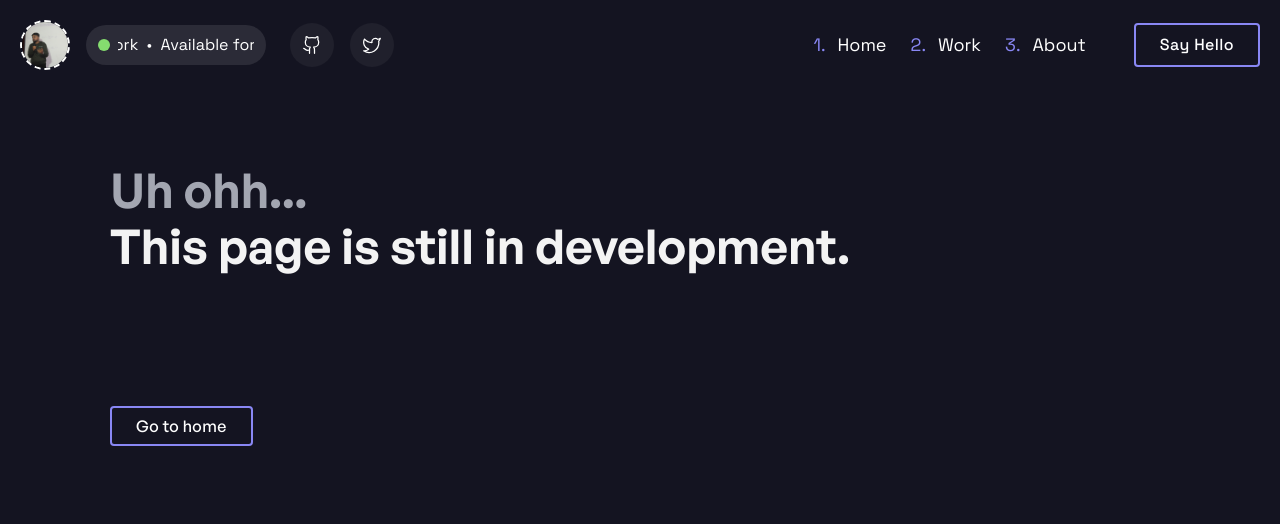
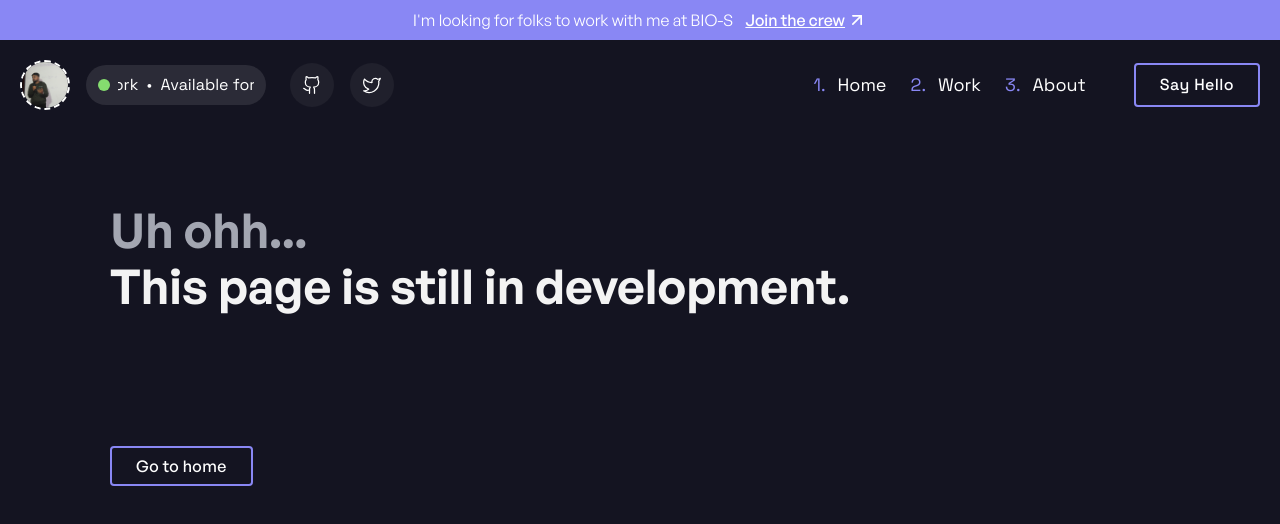
Before and after one commit to inclinedadarsh/portfolio, a Next.js app: page /work in a window 1280 px wide. Shown: the top 524 px of the page. Built offline with nearby package versions, Linux system fonts and the light colour scheme.

Commit message:
feat: add banner component (#22)

```diff
--- a/src/app/layout.tsx
+++ b/src/app/layout.tsx
@@ -4,6 +4,7 @@ import { Space_Grotesk } from "next/font/google";
 import localFont from "next/font/local";
 import "./globals.css";
 import Navigation from "@/components/Navigation";
+import Banner from "@/components/Banner";
 
 const spaceGrotesk = Space_Grotesk({
     subsets: ["latin"],
@@ -43,8 +44,13 @@ export default function RootLayout({
     children: React.ReactNode;
 }) {
     return (
-    <html lang="en">
-      <body className={`${generalSans.variable} ${spaceGrotesk.variable}`}>
+        <html lang='en'>
+            <body
+                className={`${generalSans.variable} ${spaceGrotesk.variable}`}
+            >
+                <Banner linkText='Join the crew' url='https://bios.vercel.app/'>
+                    I'm looking for folks to work with me at BIO-S
+                </Banner>
                 <Navigation />
                 {children}
                 <Analytics />
--- /dev/null
+++ b/src/components/Banner.tsx
@@ -0,0 +1,36 @@
+import Link from "next/link";
+import { ArrowUpRight } from "lucide-react";
+
+interface BannerProps extends React.HTMLAttributes<HTMLDivElement> {
+    children: React.ReactNode;
+    className?: string;
+    url: string;
+    linkText: string;
+}
+
+const Banner = ({
+    className,
+    children,
+    linkText,
+    url,
+    ...props
+}: BannerProps) => {
+    return (
+        <div
+            className={`py-2 bg-primary flex flex-col md:flex-row gap-1.5 md:gap-3 items-center justify-center text-sm md:text-base ${className}`}
+            {...props}
+        >
+            <span className=''>{children}</span>
+            <Link
+                href={url}
+                className='flex gap-0.5 items-center underline hover:no-underline font-medium'
+                target='_blank'
+                rel='noopener noreferrer'
+            >
+                {linkText} <ArrowUpRight size={20} />
+            </Link>
+        </div>
+    );
+};
+
+export default Banner;
```
Lines whose indentation alone changed are shown as unchanged.
